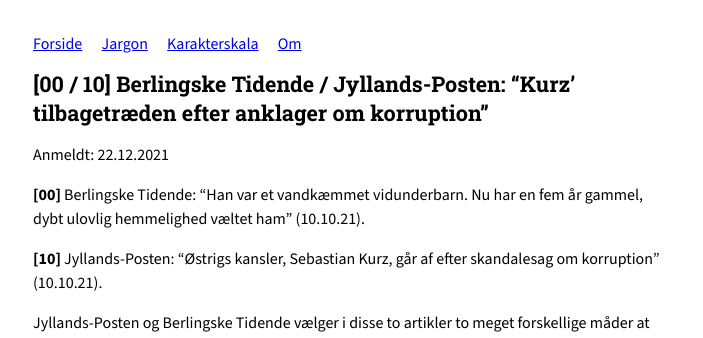
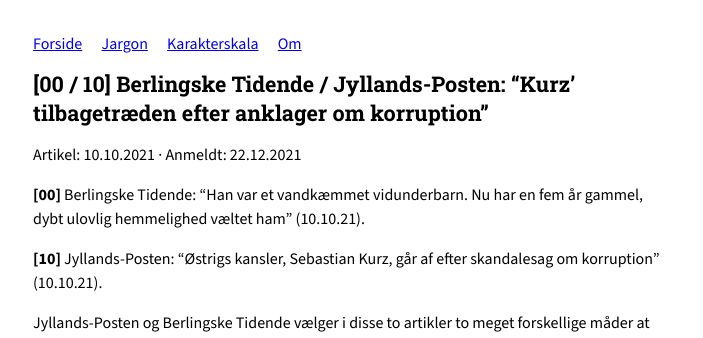
Before and after one commit to MichaelOAppel/OmJournalistik, a Jekyll site: the page built from _posts/2021-12-22-berlingske-jp-kurz.md, in a window 1280 px wide and 900 px high. Shown: the top 338 px of the window, without its empty margins (287-990 px from the left). Built offline with Jekyll 4.4.1, drawn with Linux system fonts in a browser that asks for light colours; part of the change alters nothing that is shown.

Commit message:
Update 2021-12-22-berlingske-jp-kurz.md

```diff
--- a/_posts/2021-12-22-berlingske-jp-kurz.md
+++ b/_posts/2021-12-22-berlingske-jp-kurz.md
@@ -7,7 +7,7 @@ artikel_dato: 2021-10-10
 anmeldt: 2021-12-22
 ---
 
-Anmeldt: {{ page.anmeldt | date: "%d.%m.%Y" }}
+Artikel: {{ page.artikel_dato | date: "%d.%m.%Y" }} · Anmeldt: {{ page.anmeldt | date: "%d.%m.%Y" }}
 
 **[00]** Berlingske Tidende: “Han var et vandkæmmet vidunderbarn. Nu har en fem år gammel, dybt ulovlig hemmelighed væltet ham” (10.10.21).
 
```
